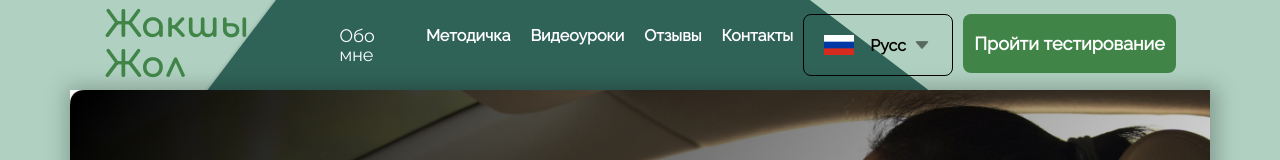
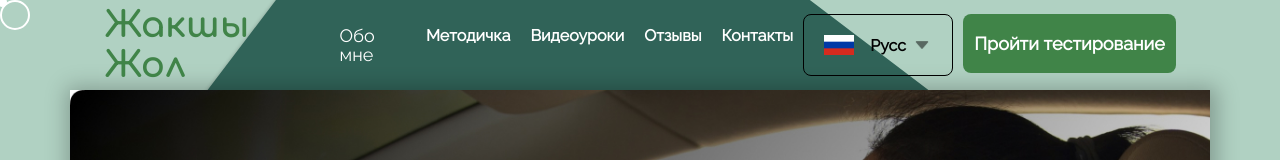
Before and after one commit to Iimanbek/Ak-Zhol-driving-school-, a Vue app: page / in a window 1280 px wide. Shown: the top 160 px of the page. Built offline with nearby package versions, Linux system fonts and the light colour scheme; data requests are answered from the project's data file.

Commit message:
made custom mouse

```diff
--- a/src/App.vue
+++ b/src/App.vue
@@ -1,7 +1,9 @@
-<script></script>
+<script>
+</script>
 
 <template>
     <RouterView />
 </template>
 
-<style></style>
+<style>
+</style>
--- a/src/assets/main.scss
+++ b/src/assets/main.scss
@@ -7,8 +7,6 @@
     max-width: 1140px;
     margin: 0 auto;
     position: relative;
-
-
 }
 .back_color{
     width: 100%;
@@ -20,3 +18,10 @@
     height: 100vh;
     overflow: hidden;
 }
+
+body{
+    margin: 0;
+    padding: 0;
+    box-sizing: border-box;
+    cursor: none;
+}
--- /dev/null
+++ b/src/components/customCursor.vue
@@ -0,0 +1,104 @@
+<template>
+    <div>
+        <div :class="[ 'g-cursor', { 'g-cursor_hover': hover }, {'g-cursor_hide': hideCursor} ]">
+    <div :style="cursorCircle" class="g-cursor__circle"></div>
+    <div class="g-cursor__point" ref="point" :style="cursorPoint"></div>
+  </div>
+    </div>
+</template>
+<script>
+export default {
+    data() {
+        return {
+            xChild: 0,
+            yChild: 0,
+            xParent: 0,
+            yParent: 0,
+            hover: false,
+            hideCursor: true
+        }
+    },
+    computed: {
+    cursorCircle() {
+      return `transform: translateX(${this.xParent}px) translateY(${this.yParent}px) translateZ(0) translate3d(0, 0, 0);`
+    },
+    cursorPoint() {
+      return `transform: translateX(${this.xChild - 3}px) translateY(${this.yChild - 3}px) translateZ(0) translate3d(0, 0, 0);`
+    }
+  },
+  methods: {
+    moveCursor(e) {
+      this.xChild = e.clientX;
+      this.yChild = e.clientY;
+      setTimeout(() => {
+        this.xParent = e.clientX - 15;
+        this.yParent = e.clientY - 15;
+      }, 100);
+    }
+  },
+  mounted() {
+    document.addEventListener("mousemove", this.moveCursor);
+    document.addEventListener('mouseleave', e => {
+      this.hideCursor = true;
+    });
+    document.addEventListener('mouseenter', e => {
+      this.hideCursor = false;
+    });
+  }
+}
+
+</script>
+<style lang="scss">
+
+.g-cursor {
+    &_hide {
+      opacity: 0;
+      width: 60px;
+      height: 60px;
+      transition: width .6s ease,
+        height .6s ease,
+        opacity .6s ease;
+    }
+
+    &__circle {
+      pointer-events: none;
+      user-select: none;
+      top: 0;
+      left: 0;
+      position: fixed;
+      width: 30px;
+      height: 30px;
+      border: 2px solid #fff;
+      border-radius: 100%;
+      z-index: 5555;
+      backface-visibility: hidden;
+      transition: opacity .6s ease;
+    }
+
+    &__point {
+      top: 0;
+      left: 0;
+      position: fixed;
+      width: 10px;
+      height: 10px;
+      pointer-events: none;
+      user-select: none;
+      border-radius: 100%;
+      background: #fff;
+      z-index: 55555555;
+      backface-visibility: hidden;
+      will-change: transform;
+    }
+
+    &_hover {
+      .g-cursor__circle {
+        opacity: 0;
+        width: 60px;
+        height: 60px;
+        transition: width .6s ease,
+          height .6s ease,
+          opacity .6s ease;
+      }
+    }
+  }
+</style>
--- a/src/views/HomeView.vue
+++ b/src/views/HomeView.vue
@@ -6,8 +6,10 @@
 import AboutMe from "../components/AboutMe.vue";
 import onLst from "../components/onLst.vue";
 import BackFigura from "../components/MainPageComponents/BackFigura.vue";
+import customCursor from '../components/customCursor.vue';
 export default {
   components: {
+    'v-custom':customCursor,
     Slider,
     MainPage,
     AboutMe,
@@ -25,6 +27,7 @@
     <div class="back_color" :class="{activScrolnon: this.openCloseStore.status}">
     <Layout>
       <div class="main">
+        <v-custom/>
         <div class="container">
           <BackFigura />
           <MainPage />
```
